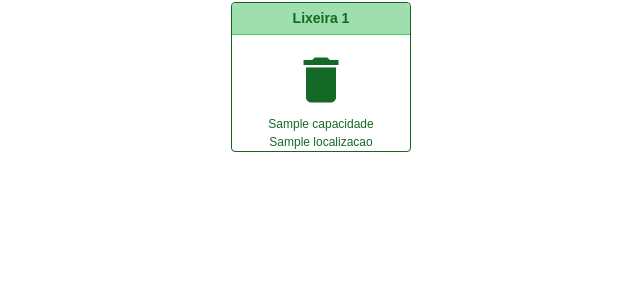
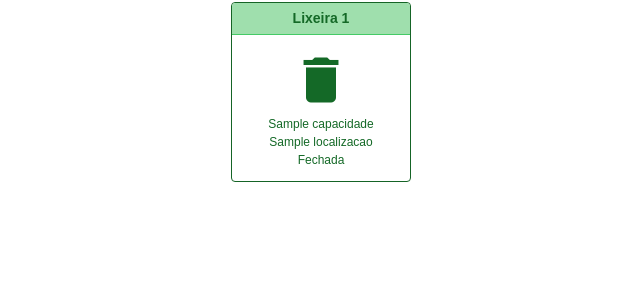
Before and after one commit to YlaBuri/MonitoramentoLixeira, a Flask app: template templates/index.html in a window 1280 px wide. Shown: the part 138-438 px from the top of the page, without its empty margins (139-779 px from the left). Run offline with Flask 2, Linux system fonts and the light colour scheme; data comes from the database, SQL or seed files in the repository; the template is opened without the code that fills it: most values are stand-ins (such as "Sample title", 1, 10 or a date in 2020); some libraries are stand-ins or nearby versions.

Commit message:
ajuste css

```diff
--- a/static/style.css
+++ b/static/style.css
@@ -4,7 +4,7 @@ body {
 
 .card {
 width: 180px;
-height: 150px;
+height: 180px;
 border: 1px solid #156426;
 margin: -20px;
 border-radius: 4px;
```
